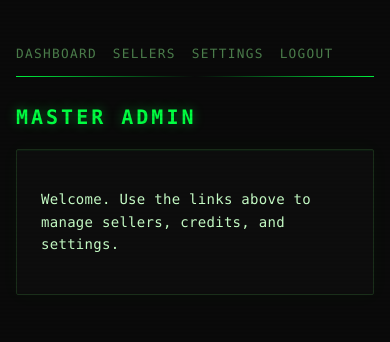
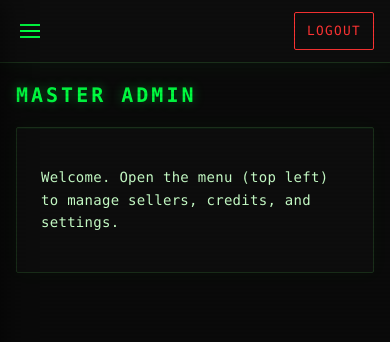
Before and after one commit to subasitnaik/key-management, a Node server app: template views/admin/dashboard.ejs in a window 390 px wide. Shown: the top 342 px of the page. Run offline with Node 20, Linux system fonts and the light colour scheme; the template is opened without the code that fills it, so the values that code supplies are empty.

Commit message:
Mobile-first layout: hamburger menu top-left, logout top-right, slide-out nav

```diff
--- a/public/styles.css
+++ b/public/styles.css
@@ -51,34 +51,126 @@
   opacity: 0.4;
 }
 
-.page {
-  max-width: 720px;
-  margin: 0 auto;
-  padding: 2rem 1rem;
-  position: relative;
-  z-index: 1;
+/* Mobile-first: top bar */
+.header {
+  position: sticky;
+  top: 0;
+  z-index: 100;
+  display: flex;
+  align-items: center;
+  justify-content: space-between;
+  padding: 0.75rem 1rem;
+  background: var(--surface);
+  border-bottom: 1px solid var(--border);
+  box-shadow: 0 0 20px rgba(0, 255, 65, 0.05);
 }
-
-.nav {
+.nav-toggle {
+  position: absolute;
+  opacity: 0;
+  pointer-events: none;
+}
+.hamburger {
   display: flex;
-  gap: 1rem;
   align-items: center;
-  flex-wrap: wrap;
-  padding: 0.75rem 0;
-  border-bottom: 1px solid var(--border);
-  margin-bottom: 1.5rem;
-  border-image: linear-gradient(90deg, var(--accent), transparent, var(--accent)) 1;
+  justify-content: center;
+  width: 44px;
+  height: 44px;
+  margin: -0.5rem 0 -0.5rem -0.5rem;
+  cursor: pointer;
+  color: var(--accent);
+  font-size: 1.5rem;
+  line-height: 1;
+  user-select: none;
+  border: 1px solid transparent;
+  border-radius: var(--radius);
+  transition: box-shadow 0.2s, background 0.2s;
 }
-.nav a {
-  color: var(--muted);
+.hamburger:hover {
+  background: rgba(0, 255, 65, 0.08);
+  box-shadow: 0 0 12px var(--accent-glow);
+}
+.hamburger span {
+  display: block;
+  width: 20px;
+  height: 2px;
+  background: currentColor;
+  box-shadow: 0 -6px 0 currentColor, 0 6px 0 currentColor;
+}
+.header-logout {
+  padding: 0.5rem 0.75rem;
+  color: var(--danger);
   text-decoration: none;
   text-transform: uppercase;
   font-size: 0.8rem;
   letter-spacing: 0.1em;
+  border: 1px solid var(--danger);
+  border-radius: var(--radius);
+  transition: box-shadow 0.2s, background 0.2s;
 }
-.nav a:hover {
+.header-logout:hover {
+  background: rgba(255, 51, 51, 0.1);
+  box-shadow: 0 0 12px var(--danger-glow);
+}
+.nav-menu {
+  position: fixed;
+  top: 0;
+  left: 0;
+  width: min(280px, 85vw);
+  height: 100vh;
+  padding: 3.5rem 0 1.5rem 1rem;
+  background: var(--surface);
+  border-right: 1px solid var(--border);
+  box-shadow: 4px 0 24px rgba(0, 0, 0, 0.5);
+  transform: translateX(-100%);
+  transition: transform 0.25s ease-out;
+  z-index: 99;
+  overflow-y: auto;
+}
+.nav-toggle:checked ~ .nav-menu {
+  transform: translateX(0);
+}
+.nav-menu a {
+  display: block;
+  padding: 0.75rem 1rem;
+  color: var(--muted);
+  text-decoration: none;
+  text-transform: uppercase;
+  font-size: 0.85rem;
+  letter-spacing: 0.1em;
+  border-left: 2px solid transparent;
+  margin-bottom: 0.25rem;
+}
+.nav-menu a:hover {
   color: var(--accent);
+  border-left-color: var(--accent);
+  background: rgba(0, 255, 65, 0.05);
   text-shadow: 0 0 8px var(--accent-glow);
+}
+.nav-backdrop {
+  position: fixed;
+  inset: 0;
+  background: rgba(0, 0, 0, 0.6);
+  z-index: 98;
+  opacity: 0;
+  pointer-events: none;
+  transition: opacity 0.25s;
+}
+.nav-toggle:checked ~ .nav-backdrop {
+  opacity: 1;
+  pointer-events: auto;
+  cursor: pointer;
+}
+
+.page {
+  width: 100%;
+  max-width: 720px;
+  margin: 0 auto;
+  padding: 1rem;
+  position: relative;
+  z-index: 1;
+}
+@media (min-width: 640px) {
+  .page { padding: 2rem 1.5rem; }
 }
 
 h1 {
--- a/views/admin/dashboard.ejs
+++ b/views/admin/dashboard.ejs
@@ -7,16 +7,21 @@
   <link rel="stylesheet" href="/styles.css">
 </head>
 <body>
-  <div class="page">
-    <nav class="nav">
+  <header class="header">
+    <input type="checkbox" id="nav-toggle" class="nav-toggle" aria-hidden="true">
+    <label for="nav-toggle" class="hamburger" aria-label="Open menu"><span></span></label>
+    <a href="/panel/admin/logout" class="header-logout">Logout</a>
+    <nav class="nav-menu">
       <a href="/panel/admin">Dashboard</a>
       <a href="/panel/admin/sellers">Sellers</a>
       <a href="/panel/admin/settings">Settings</a>
-      <a href="/panel/admin/logout">Logout</a>
     </nav>
+    <label for="nav-toggle" class="nav-backdrop" aria-label="Close menu"></label>
+  </header>
+  <div class="page">
     <h1>Master Admin</h1>
     <div class="card">
-      <p>Welcome. Use the links above to manage sellers, credits, and settings.</p>
+      <p>Welcome. Open the menu (top left) to manage sellers, credits, and settings.</p>
     </div>
   </div>
 </body>
```
Also changed, not shown: views/admin/seller-form.ejs (+8 -3 lines), views/admin/sellers.ejs (+8 -3 lines), views/admin/settings.ejs (+8 -3 lines), views/seller/dashboard.ejs (+8 -3 lines), views/seller/keys.ejs (+8 -3 lines), views/seller/payments.ejs (+8 -3 lines), views/seller/plans.ejs (+8 -3 lines).
